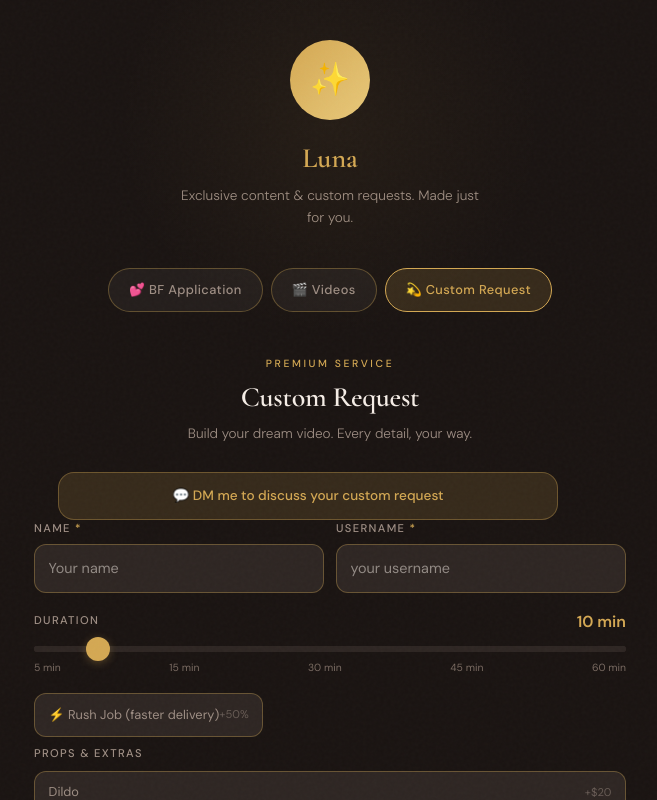
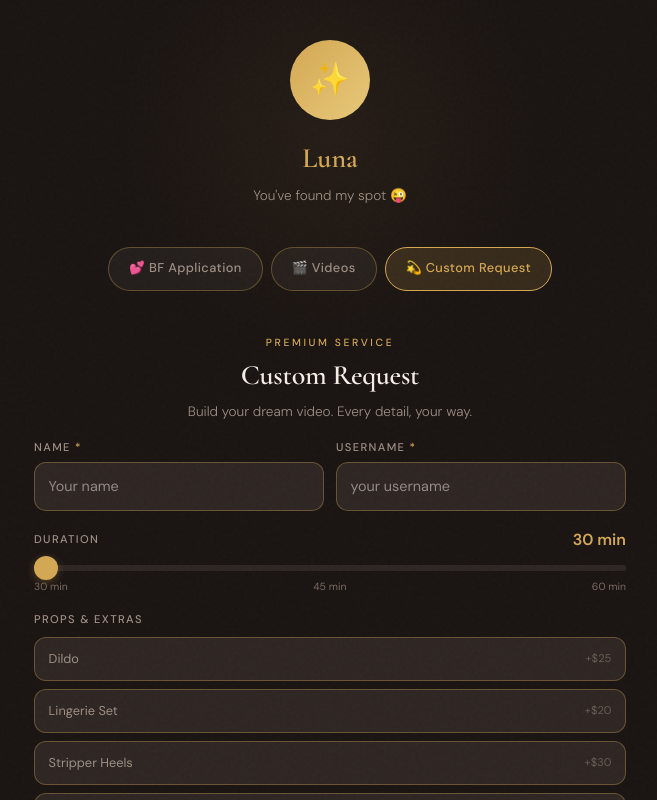
Before and after one commit to ALee11235/luna-info-page, a Next.js app: page / in a window 1280 px wide. Both pictures are taken after a click on the tab "💫 Custom Request". Shown: the top 800 px of the page, without its empty margins (310-967 px from the left). Built offline with nearby package versions, Linux system fonts and the light colour scheme.

Commit message:
updates: custom page edits, BF app changes, pricing, Throne link

```diff
--- a/src/app/page.tsx
+++ b/src/app/page.tsx
@@ -11,8 +11,9 @@ const ppvVideos = [
 ];
 
 const accessoryOptions = [
-  { id: "dildo", label: "Dildo", price: 20 },
+  { id: "dildo", label: "Dildo", price: 25 },
   { id: "lingerie", label: "Lingerie Set", price: 20 },
+  { id: "stripper-heels", label: "Stripper Heels", price: 30 },
   { id: "heels", label: "Heels", price: 10 },
   { id: "outfit", label: "Custom Outfit", price: 25 },
   { id: "yoga-pants", label: "Yoga Pants", price: 15 },
@@ -100,7 +101,7 @@ export default function Home() {
       <div className="profile-header">
         <div className="avatar" aria-hidden="true">✨</div>
         <div className="profile-name">Luna</div>
-        <div className="profile-bio">Exclusive content & custom requests. Made just for you.</div>
+        <div className="profile-bio">You&apos;ve found my spot 😜</div>
       </div>
 
       {/* SECTION TABS (horizontal scroll) */}
@@ -154,7 +155,6 @@ function BfApplicationPanel() {
     q1_interests: "",
     q2_body_part: "",
     q3_turn_ons: "",
-    q4_tease_or_payoff: "",
     q5_about_you: "",
   });
   const [errors, setErrors] = useState<Record<string, string>>({});
@@ -203,7 +203,7 @@ function BfApplicationPanel() {
     <div className="panel active">
       <div className="panel-header">
         <h2 className="font-cormorant">BF Application ❤️</h2>
-        <p>5 questions so I can get to know what you like ❤️</p>
+        <p>5 questions so I can get to know you ❤️</p>
       </div>
 
       <div className="form-stack">
@@ -249,7 +249,7 @@ function BfApplicationPanel() {
         <div className="bf-q-card">
           <div className="bf-q-header">
             <span className="bf-q-num">2</span>
-            <span className="bf-q-title">What are you most interested in exploring?</span>
+            <span className="bf-q-title">Tell me about yourself...</span>
           </div>
           <textarea
             id="q-interests"
@@ -293,31 +293,10 @@ function BfApplicationPanel() {
           />
         </div>
 
-        {/* Q5: Tease or payoff */}
+        {/* Q5: About you */}
         <div className="bf-q-card">
           <div className="bf-q-header">
             <span className="bf-q-num">5</span>
-            <span className="bf-q-title">What gets you most excited — the tease or the payoff?</span>
-          </div>
-          <div className="chips" role="group" aria-label="Preference">
-            {["The tease", "The payoff", "Both equally"].map((opt) => (
-              <button
-                key={opt}
-                type="button"
-                className={`chip ${form.q4_tease_or_payoff === opt ? "on" : ""}`}
-                onClick={() => set("q4_tease_or_payoff", opt)}
-                aria-pressed={form.q4_tease_or_payoff === opt}
-              >
-                {opt}
-              </button>
-            ))}
-          </div>
-        </div>
-
-        {/* Q6: About you */}
-        <div className="bf-q-card">
-          <div className="bf-q-header">
-            <span className="bf-q-num">6</span>
             <span className="bf-q-title">Tell me about yourself! Anything I should know?</span>
           </div>
           <textarea
@@ -349,7 +328,7 @@ function VideosPanel() {
       <div className="panel-header">
         <div className="label">Pay Per View</div>
         <h2 className="font-cormorant">Exclusive Videos</h2>
-        <p>Tap to unlock. Each one made with you in mind.</p>
+        <p>Each one made with you in mind.</p>
       </div>
 
       <div className="dm-instruction">
@@ -387,7 +366,7 @@ function VideosPanel() {
 function CustomRequestPanel() {
   const [submitted, setSubmitted] = useState(false);
   const [loading, setLoading] = useState(false);
-  const [minutes, setMinutes] = useState(10);
+  const [minutes, setMinutes] = useState(30);
   const [accs, setAccs] = useState<string[]>([]);
   const [rush, setRush] = useState(false);
   const [specialRequests, setSpecialRequests] = useState("");
@@ -406,7 +385,8 @@ function CustomRequestPanel() {
     }, 0);
     const durationPrice = basePrice * (minutes / 10);
     const subtotal = durationPrice + accTotal;
-    return Math.round(rush ? subtotal * 1.5 : subtotal);
+    const raw = rush ? subtotal * 1.5 : subtotal;
+    return Math.round(raw / 50) * 50;
   })();
 
   const validate = () => {
@@ -458,10 +438,6 @@ function CustomRequestPanel() {
         <p>Build your dream video. Every detail, your way.</p>
       </div>
 
-      <div className="dm-instruction">
-        💬 DM me to discuss your custom request
-      </div>
-
       <div className="form-stack">
         {/* Name & Username */}
         <div style={{ display: "grid", gridTemplateColumns: "1fr 1fr", gap: "0.75rem" }}>
@@ -504,37 +480,22 @@ function CustomRequestPanel() {
           <input
             id="cr-duration"
             type="range"
-            min={5}
+            min={30}
             max={60}
-            step={5}
+            step={15}
             value={minutes}
             onChange={(e) => setMinutes(Number(e.target.value))}
             className="range-input"
-            aria-valuemin={5}
+            aria-valuemin={30}
             aria-valuemax={60}
             aria-valuenow={minutes}
             aria-valuetext={`${minutes} minutes`}
           />
           <div className="range-labels">
-            <span>5 min</span>
-            <span>15 min</span>
             <span>30 min</span>
             <span>45 min</span>
             <span>60 min</span>
           </div>
-        </div>
-
-        {/* Rush Job */}
-        <div>
-          <button
-            type="button"
-            className={`extra-toggle ${rush ? "on" : ""}`}
-            onClick={() => setRush(!rush)}
-            aria-pressed={rush}
-          >
-            <span>⚡ Rush Job (faster delivery)</span>
-            <span className="extra-plus">+50%</span>
-          </button>
         </div>
 
         {/* Props / Extras */}
@@ -562,11 +523,24 @@ function CustomRequestPanel() {
           <textarea
             id="cr-requests"
             className="form-input form-textarea"
-            placeholder="Describe your dream scene in detail..."
+            placeholder="Describe it in all its sexy details..."
             rows={3}
             value={specialRequests}
             onChange={(e) => setSpecialRequests(e.target.value)}
           />
+        </div>
+
+        {/* Rush Job */}
+        <div>
+          <button
+            type="button"
+            className={`extra-toggle ${rush ? "on" : ""}`}
+            onClick={() => setRush(!rush)}
+            aria-pressed={rush}
+          >
+            <span>Can&apos;t wait? 😉 Rush job (3 days)</span>
+            <span className="extra-plus">+50%</span>
+          </button>
         </div>
       </div>
 
@@ -581,9 +555,15 @@ function CustomRequestPanel() {
             {accs.length > 0 && ` · ${accs.length} extra${accs.length > 1 ? 's' : ''}`}
           </span>
         </div>
-        <button className="sticky-btn" onClick={submit} disabled={loading} aria-busy={loading}>
-          {loading ? "..." : "Submit"}
-        </button>
+        <a
+          href="https://throne.com/ashyasian/item/fc8e1f23-bfc8-4a42-ac2e-987c31ca4b2f"
+          target="_blank"
+          rel="noopener noreferrer"
+          className="sticky-btn"
+          style={{ textDecoration: "none", display: "flex", alignItems: "center", justifyContent: "center" }}
+        >
+          Gift X here
+        </a>
       </div>
     </div>
   );
```
